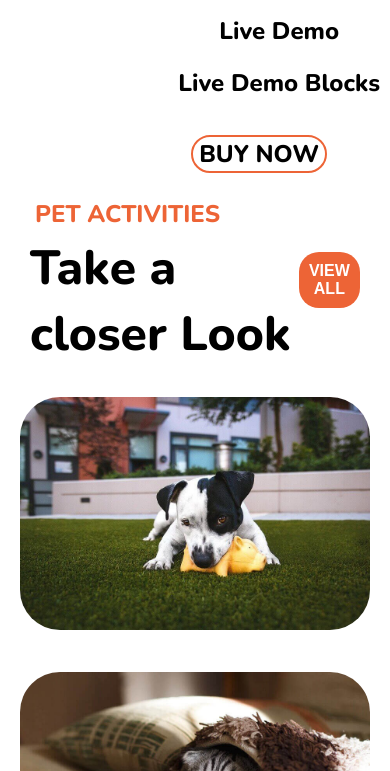
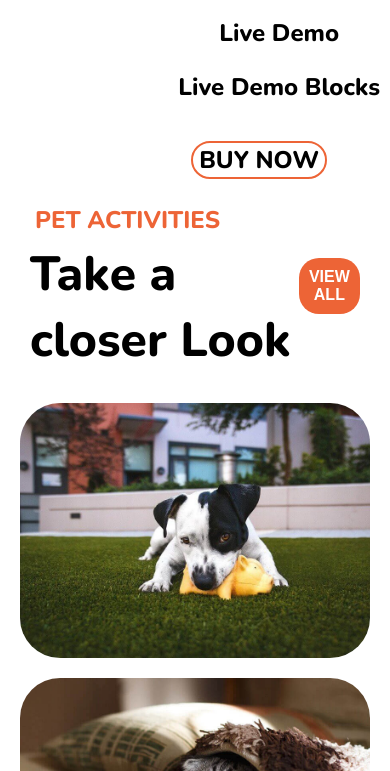
Before and after one commit to marzboi/202304-w1ch4-marco-fratini, a website: page index.html in a window 390 px wide. Shown: the part 73-844 px from the top of the page. Drawn offline with nearby package versions, Linux system fonts and the light colour scheme.

Commit message:
Fix media query styles

```diff
--- a/styles.scss
+++ b/styles.scss
@@ -153,6 +153,7 @@ html {
   .navigation-bar li {
     margin: 10px 0;
     border-bottom: none;
+    border-bottom: white 2px solid;
   }
 
   .navigation-bar button {
@@ -184,6 +185,6 @@ html {
   }
 
   .gallery-container img {
-    height: auto;
+    height: 100%;
   }
 }
```
Also changed, not shown: styles.css, 1 other file.
